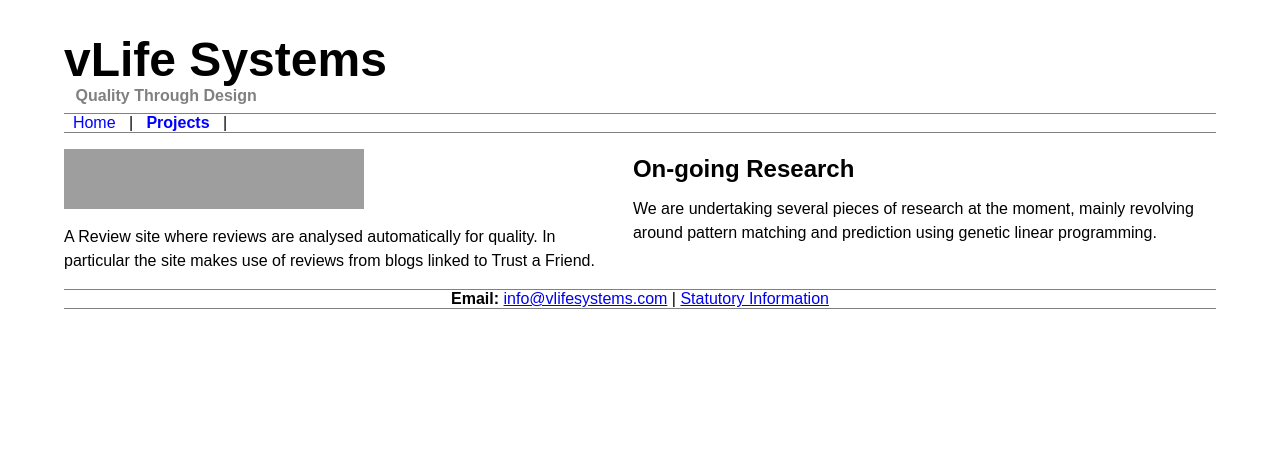
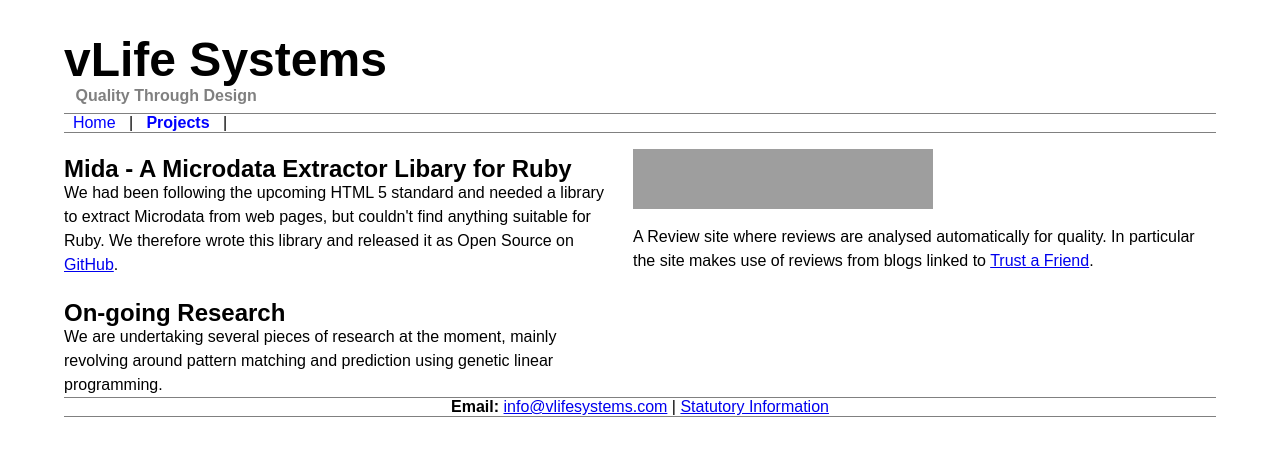
Before and after one commit to vlifesystems/vlifesystems.github.io, a Jekyll site: the page built from projects/index.html, in a window 1280 px wide. Shown: the top 456 px of the page. Built offline with Jekyll 4.4.1, drawn with Linux system fonts in a browser that asks for light colours; Markdown is read by kramdown in place of the engine named in the settings; grey boxes are pictures that could not be loaded.

Commit message:
Add Mida library to projects

```diff
--- a/css/sitestyle.css
+++ b/css/sitestyle.css
@@ -60,7 +60,7 @@
 	padding-bottom: 1em;
 }
 
-div#content h2 {
+div#content h2,h3 {
 	margin-top: 1em;
 	margin-bottom: 0;
 }
--- a/projects/index.html
+++ b/projects/index.html
@@ -5,19 +5,27 @@
 ---
 
 <div class="leftColumn">
+	<h2>Mida - A Microdata Extractor Libary for Ruby</h2>
+	We had been following the upcoming HTML 5 standard and needed a library to
+	extract Microdata from web pages, but couldn't find anything suitable for
+	Ruby.  We therefore wrote this library and released it as Open Source on
+	<a href="http://github.com/LawrenceWoodman/mida" title="Mida Repository on GitHub">GitHub</a>.
+
+	<h2>On-going Research</h2>
+	We are undertaking several pieces of research at the moment, mainly revolving around pattern matching and prediction
+	using genetic linear programming.
+
+</div>
+
+<div class="rightColumn">
 	<div style="padding-top: 1em;">
 		<a href="http://trustafriend.com">
 		<img src="http://trustafriend.com/images/trustafriend_logo.png" alt="trustafriend.com" align="left" width="300" height="60" border="0"/>
 		</a>
 		<div style="clear: left;">
 			<p style="padding-top: 1em;">A Review site where reviews are analysed automatically for quality.
-			In particular the site makes use of reviews from blogs linked to Trust a Friend.</p>
+			In particular the site makes use of reviews from blogs linked to
+			<a href="http://trustafriend.com">Trust a Friend</a>.</p>
 		</div>
 	</div>
 </div>
-
-<div class="rightColumn">
-	<h2>On-going Research</h2>
-	<p>We are undertaking several pieces of research at the moment, mainly revolving around pattern matching and prediction
-	using genetic linear programming.</p>
-</div>
```
